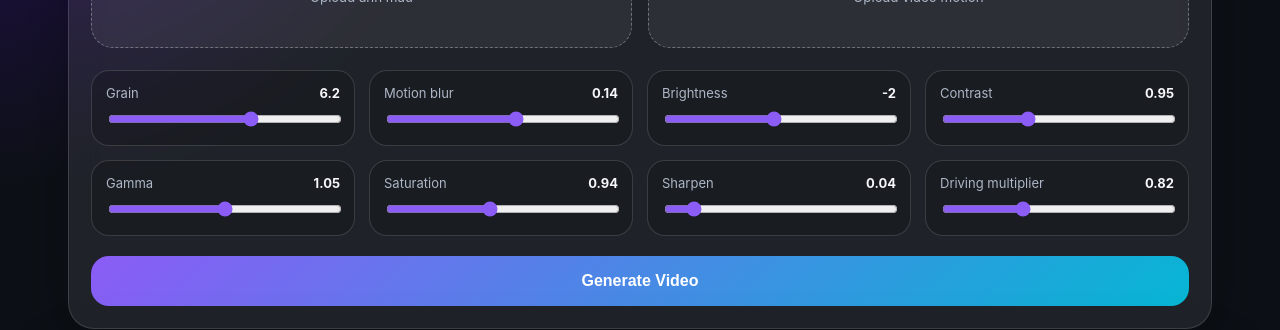
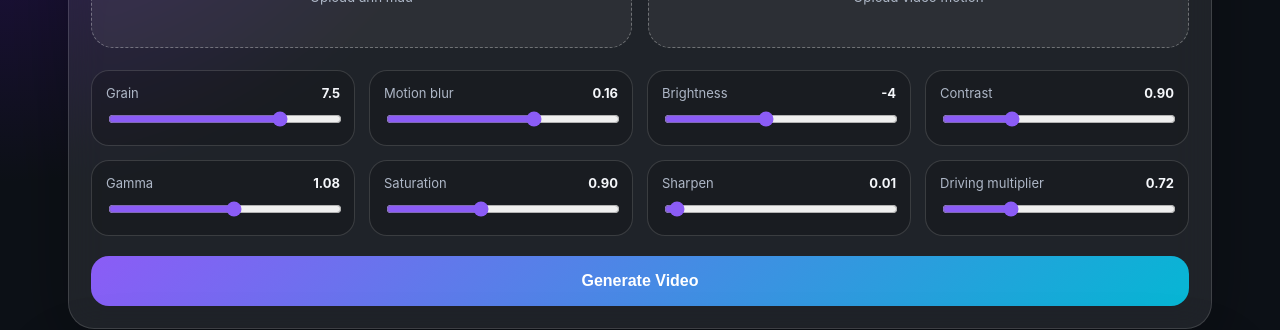
Before and after one commit to levanthanhnhan/key_liveportrait, a website: page public/index.html in a window 1280 px wide. Shown: the part 330-660 px from the top of the page. Drawn offline with Linux system fonts and the light colour scheme.

Commit message:
Fix preset

```diff
--- a/public/index.html
+++ b/public/index.html
@@ -44,29 +44,22 @@
       </div>
 
       <div class="controls">
-        <div class="control"><label>Grain <b id="grainValue">6.2</b></label><input id="grain" type="range" min="0"
-            max="10" step="0.1" value="6.2" /></div>
-
-        <div class="control"><label>Motion blur <b id="blurValue">0.14</b></label><input id="blur" type="range" min="0"
-            max="0.25" step="0.01" value="0.14" /></div>
-
-        <div class="control"><label>Brightness <b id="brightnessValue">-2</b></label><input id="brightness" type="range"
-            min="-30" max="30" step="1" value="-2" /></div>
-
-        <div class="control"><label>Contrast <b id="contrastValue">0.95</b></label><input id="contrast" type="range"
-            min="0.7" max="1.4" step="0.01" value="0.95" /></div>
-
-        <div class="control"><label>Gamma <b id="gammaValue">1.05</b></label><input id="gamma" type="range" min="0.7"
-            max="1.4" step="0.01" value="1.05" /></div>
-
-        <div class="control"><label>Saturation <b id="saturationValue">0.94</b></label><input id="saturation"
-            type="range" min="0.5" max="1.5" step="0.01" value="0.94" /></div>
-
-        <div class="control"><label>Sharpen <b id="sharpenValue">0.04</b></label><input id="sharpen" type="range"
-            min="0" max="0.4" step="0.01" value="0.04" /></div>
-
-        <div class="control"><label>Driving multiplier <b id="drivingValue">0.82</b></label><input id="driving"
-            type="range" min="0.2" max="2" step="0.05" value="0.82" /></div>
+        <div class="control"><label>Grain <b id="grainValue">7.5</b></label><input id="grain" type="range" min="0"
+            max="10" step="0.1" value="7.5" /></div>
+        <div class="control"><label>Motion blur <b id="blurValue">0.16</b></label><input id="blur" type="range" min="0"
+            max="0.25" step="0.01" value="0.16" /></div>
+        <div class="control"><label>Brightness <b id="brightnessValue">-4</b></label><input id="brightness" type="range"
+            min="-30" max="30" step="1" value="-4" /></div>
+        <div class="control"><label>Contrast <b id="contrastValue">0.90</b></label><input id="contrast" type="range"
+            min="0.7" max="1.4" step="0.01" value="0.90" /></div>
+        <div class="control"><label>Gamma <b id="gammaValue">1.08</b></label><input id="gamma" type="range" min="0.7"
+            max="1.4" step="0.01" value="1.08" /></div>
+        <div class="control"><label>Saturation <b id="saturationValue">0.90</b></label><input id="saturation"
+            type="range" min="0.5" max="1.5" step="0.01" value="0.90" /></div>
+        <div class="control"><label>Sharpen <b id="sharpenValue">0.01</b></label><input id="sharpen" type="range"
+            min="0" max="0.4" step="0.01" value="0.01" /></div>
+        <div class="control"><label>Driving multiplier <b id="drivingValue">0.72</b></label><input id="driving"
+            type="range" min="0.2" max="2" step="0.05" value="0.72" /></div>
       </div>
 
       <button id="generateBtn">Generate Video</button>
```
